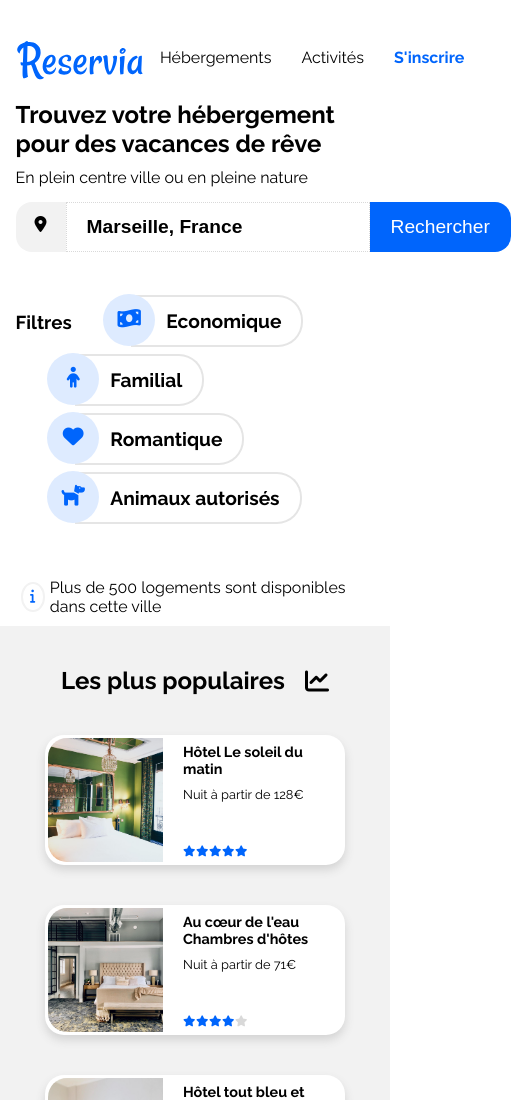
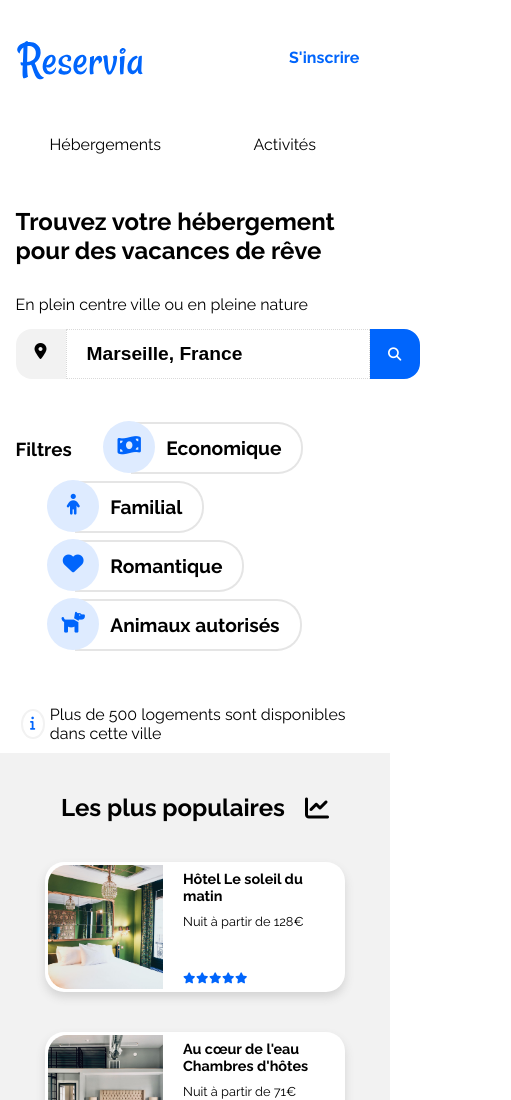
Before and after one commit to Syrinecoding/OC_p2_Reservia, a plain HTML site: page index.html in a window 390 px wide. Shown: the top 1100 px of the page, 511 px wide, since content can reach past the window. Drawn offline with Linux system fonts and the light colour scheme.

Commit message:
Media Queries menu et bouton recherche 768px

```diff
--- a/index.html
+++ b/index.html
@@ -21,8 +21,8 @@
                     <nav>
                         <a href="#Hébergements" class="borderTop">Hébergements</a>
                         <a href="#Activités">Activités</a>
-                        <a href="S'inscrire" class="blue"> <strong>S'inscrire</strong> </a>
                     </nav>
+                    <a href="S'inscrire" class="register"> <strong>S'inscrire</strong> </a>
                 </header>
 
                 <!-- Rechercher -->
@@ -32,7 +32,9 @@
                     <form class="bouton">
                         <i class="fas fa-map-marker-alt dot"></i>
                         <input type="search" name="rechercher" id="cities" value="Marseille, France">
-                        <button>Rechercher</button>
+                        <button class="searchTxt">Rechercher</button>
+                        <button class="searchIcon"> <i class="fas fa-search loupe"></i></button>
+
                     </form>
 
                     <div class="Filtrer">
--- a/style.css
+++ b/style.css
@@ -32,10 +32,11 @@ header img{
 }
 
 nav{
-    width: 450px;
+    width: 30%;
     display: flex;
-    justify-content: space-between;
-    align-items: flex-start;
+    justify-content: space-around;
+    margin-left: auto;
+    /* align-items: ;   */
 }
 nav a {
     text-decoration: none;
@@ -48,8 +49,14 @@ nav a:hover {
     border-top: 3px solid #0065FC;
     color: #0065FC;
 }
-.blue {
+.register {
     color: #0065FC;
+    text-decoration: none;
+    padding: 45px 15px 0;
+    margin-left: 3%;
+    text-align: center;
+    border-top: 3px solid transparent;
+
 }
 
 /* Bouton Rechercher */
@@ -79,7 +86,7 @@ h1 {
     border-bottom-left-radius: 16px;
     padding: 14px 0 0;
 }
-.bouton button {
+.searchTxt {
     border: 1px dotted #0065FC;
 
     line-height: 2;
@@ -90,6 +97,9 @@ h1 {
     color: white;
     border-top-right-radius: 16px;
     border-bottom-right-radius: 16px;
+}
+.searchIcon {
+    display: none;
 }
 input[type=search] {
     color: black;
@@ -397,23 +407,21 @@ ul {
 
 @media (max-width: 991px) {
 
-    /* Header */
     .Filtrer {
         min-width: 100%;
     }
 
-    /* #Hébergements */
     .boxHeb {
         padding: 20px;
     }
-            /* Hebergements à Marseille */
+
     .boxHeb h2, .more{
         text-align: center;
     }
     .cardHeb {
         width: auto;
     }
-            /* Populaires */
+
     aside {
         min-width: 350px;
         padding: auto;
@@ -423,7 +431,7 @@ ul {
         /* width: 70% ; */
         /* width: 60%; */
     }
-            /* Activités */
+
     #Activités h2 {
         text-align: center;
     }
@@ -437,19 +445,52 @@ ul {
     }
     header {
         margin: 0 4%;
+        flex-wrap: wrap;
+    }
+    nav {
+        width: 100%;
+        order: 1;
+    }
+    nav a {
+        width: 50%;
+        padding: 45px 15px 20px;
+        border-bottom: 3px solid transparent;
+        border-top: none;
+    }
+    nav a:hover{
+        border-bottom: 3px solid #0065FC;
+        border-top: none;
+    }
+    h1 {
+        margin: 20px 0;
     }
     .Recherche {
         margin: 0 4%;
     }
-    .ligneInfo {
-        margin: 0 4%;
+    .searchTxt {
+        display: none;
     }
-    /* Header */
-
+    .searchIcon {
+        display: inline;
+        color: white;
+        background-color: #0065FC;
+        min-width: 50px;
+        min-height: 50px;
+        padding: 14 0 0;
+        border: 3px solid #0065FC;
+        border-top-right-radius: 16px;
+        border-bottom-right-radius: 16px;
+    }
+    .loupe {
+        color: white;
+    }
     .Filtrer {
         min-width: 99%;
     }
     /* #Hebergements */
+    .ligneInfo {
+        margin: 0 4%;
+    }
     #Hébergements {
         flex-direction: column-reverse;
     }
```
